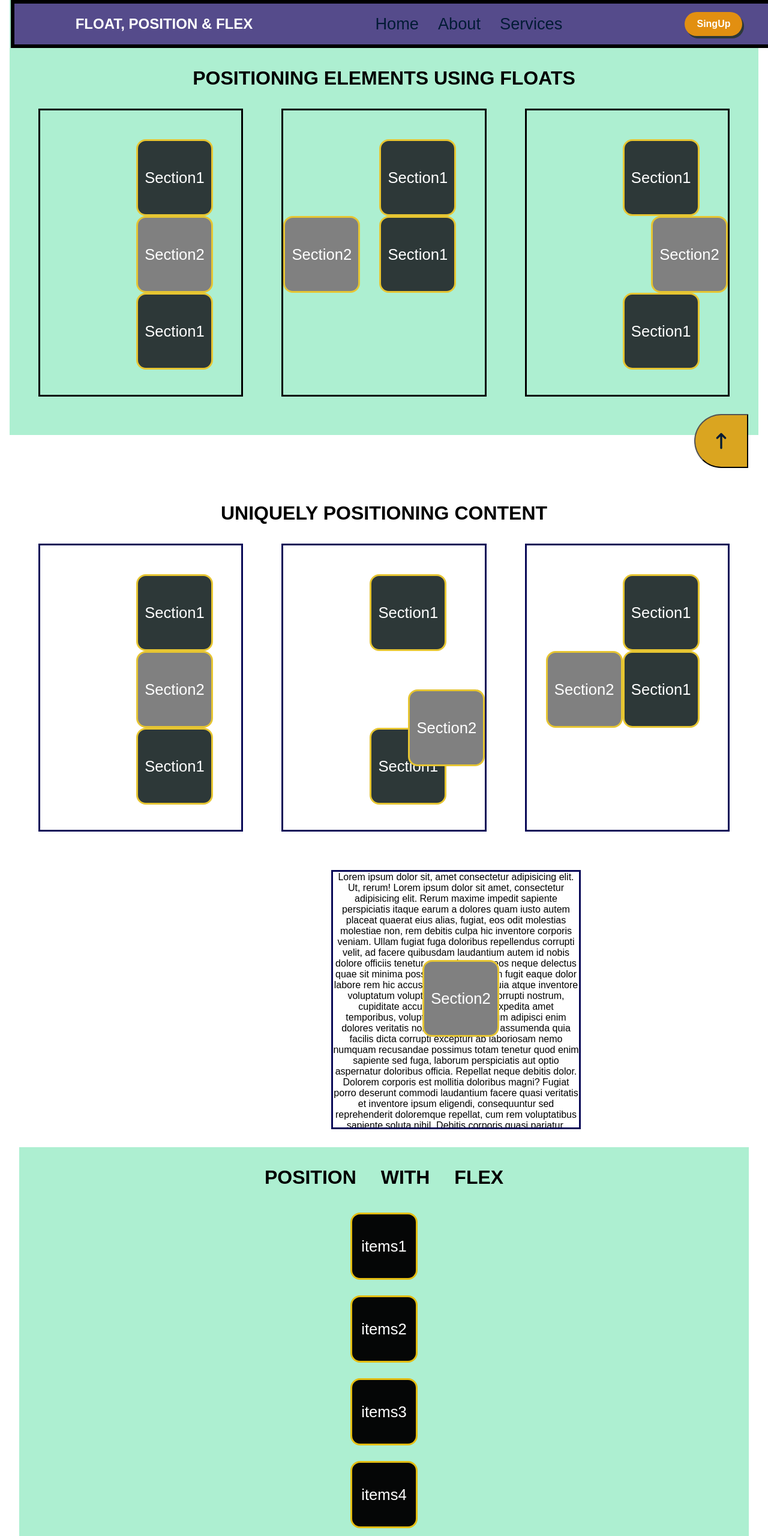
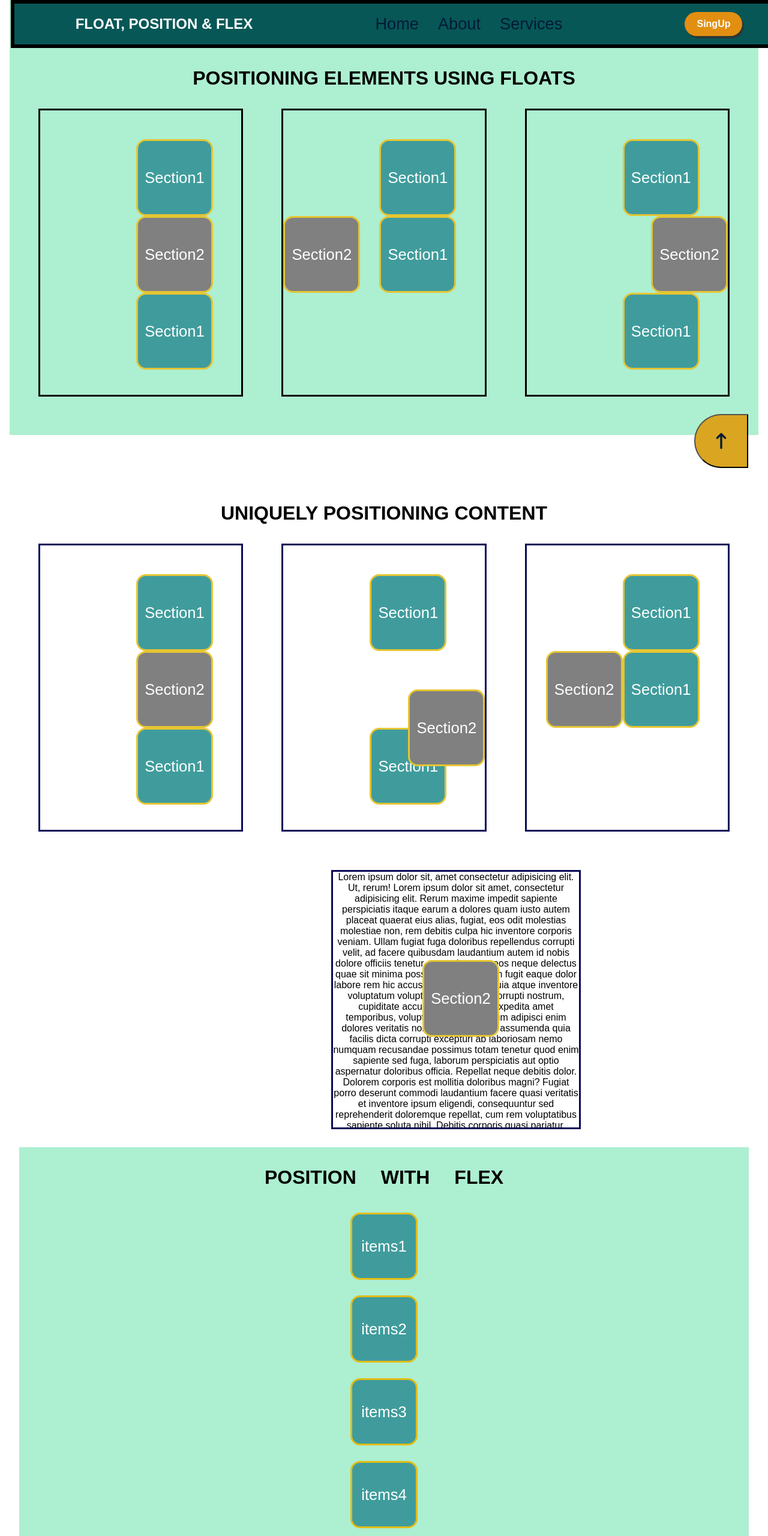
Before and after one commit to SangeetaRathore/float_position_flex, a plain HTML site: page index.html in a window 1280 px wide. Shown: the top 2560 px of the page at 60% size. Drawn offline with Linux system fonts and the light colour scheme.

Commit message:
completed

```diff
--- a/style.css
+++ b/style.css
@@ -12,7 +12,7 @@
     position: fixed;
     z-index: 1;
     border:6px solid black;
-    background-color: rgb(85, 75, 139);
+    background-color: #075757;
     display: flex;
     justify-content: space-around;
     align-items: center;
@@ -128,7 +128,7 @@ h1{
 }
 
 .black-color{
-    background-color: #2d3838;
+    background-color: #409c9c;
 }
 .row{
     margin-left: 10rem;
@@ -190,7 +190,7 @@ h1{
     border:3px solid rgb(228, 189, 18);
     border-radius: 1rem;
     color:white;
-    background-color: #050606;
+    background-color: #409c9c;
     display: flex;
     justify-content: center;
     align-items: center;
@@ -224,7 +224,7 @@ hr{
     border:3px solid rgb(228, 189, 18);
     border-radius: 1rem;
     color:white;
-    background-color: #050606;
+    background-color: #409c9c;
     display: flex;
     justify-content: center;
     align-items: center;
@@ -250,7 +250,7 @@ hr{
 }
 
 footer{
-    background-color: #443c9c;
+    background-color: #0b9696;
     height: 80px;
     margin: 0px 2rem;
     display: flex;
```
